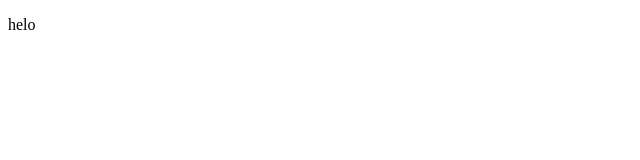
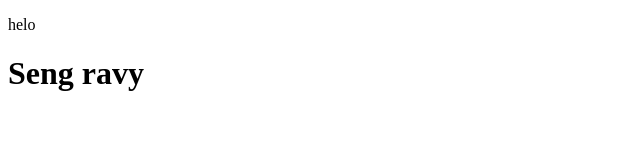
Before and after one commit to sengravy/git, a plain HTML site: page index.html in a window 1280 px wide. Shown: the whole page, without its empty margins (0-640 px from the left). Drawn offline with Linux system fonts and the light colour scheme.

Commit message:
Realy update

```diff
--- a/index.html
+++ b/index.html
@@ -8,5 +8,6 @@
 </head>
 <body>
     <p>helo</p>
+    <h1>Seng ravy</h1>
 </body>
 </html>
```
